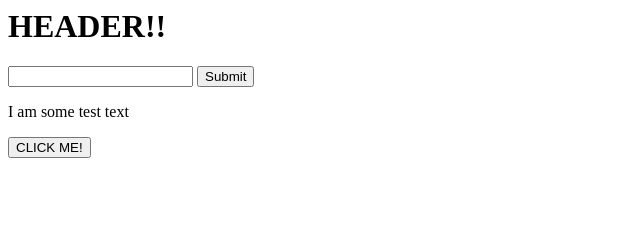
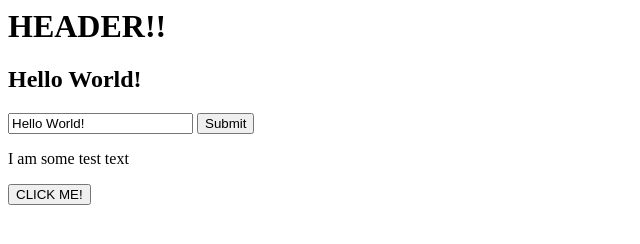
Before and after one commit to GeorgeDrayson/TastelessNotes, a plain HTML site: page views/test.html in a window 1280 px wide. Shown: the whole page, without its empty margins (0-640 px from the left). Drawn offline with Linux system fonts and the light colour scheme.

Commit message:
helpers for filling in form tested

```diff
--- a/tests/testTest.js
+++ b/tests/testTest.js
@@ -55,4 +55,9 @@ describe('Interactive testers', function() {
     helpers.clickObject('show_header');
     expect('header').toContainHtmlContent("HEADER!!");
   });
+  it('Should display the data input into the form as a header', function(){
+    helpers.fillInForm('input_form', 'Hello World!');
+    helpers.clickObject('submitButton');
+    expect('formResults').toContainHtmlContent("Hello World!");
+  });
 });
--- a/views/test.html
+++ b/views/test.html
@@ -10,10 +10,10 @@
 
 <body>
   <h1 id='header' style="display:none;">HEADER!!</h1>
-
-  <form "main_form">
+  <h2 id='formResults'></h2>
+  <form "main_form" onsubmit="showFormResult(); return false;">
     <input type="text" id="input_form">
-    <input type="submit">
+     <button id="submitButton">Submit</button>
   </form>
 
   <p id='paragraph'> I am some test text </p>
@@ -27,9 +27,14 @@
     document.getElementById('header').style.display = "block";
   };
 
-  function clickButton() {
-    document.getElementById('submit_button').click()
-  };
+  // function clickButton() {
+  //   document.getElementById('submit_button').click()
+  // };
+
+  function showFormResult(){
+    var results = document.getElementById('input_form').value;
+    document.getElementById('formResults').innerHTML = results;
+  }
 
 </script>
 
```
Also changed, not shown: testFramework/featureTest.js (deleted, +0 -11 lines).
